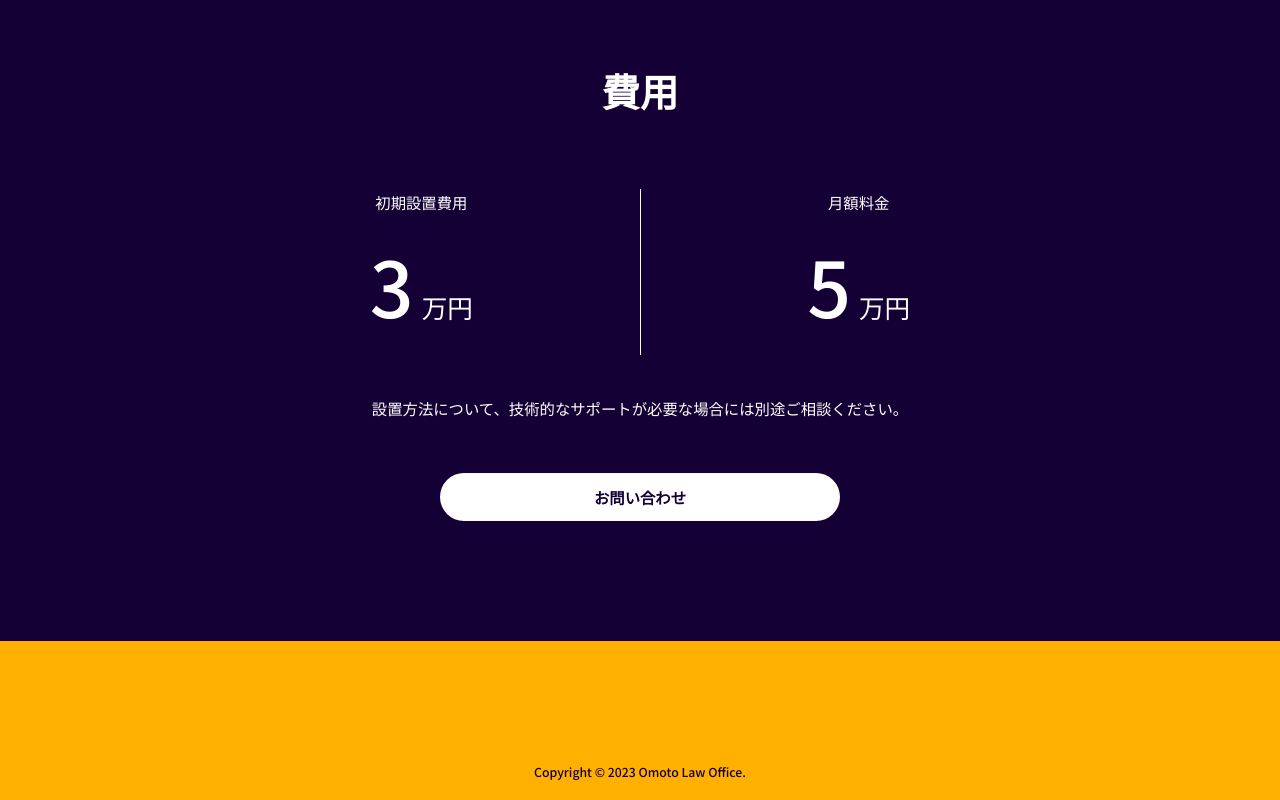
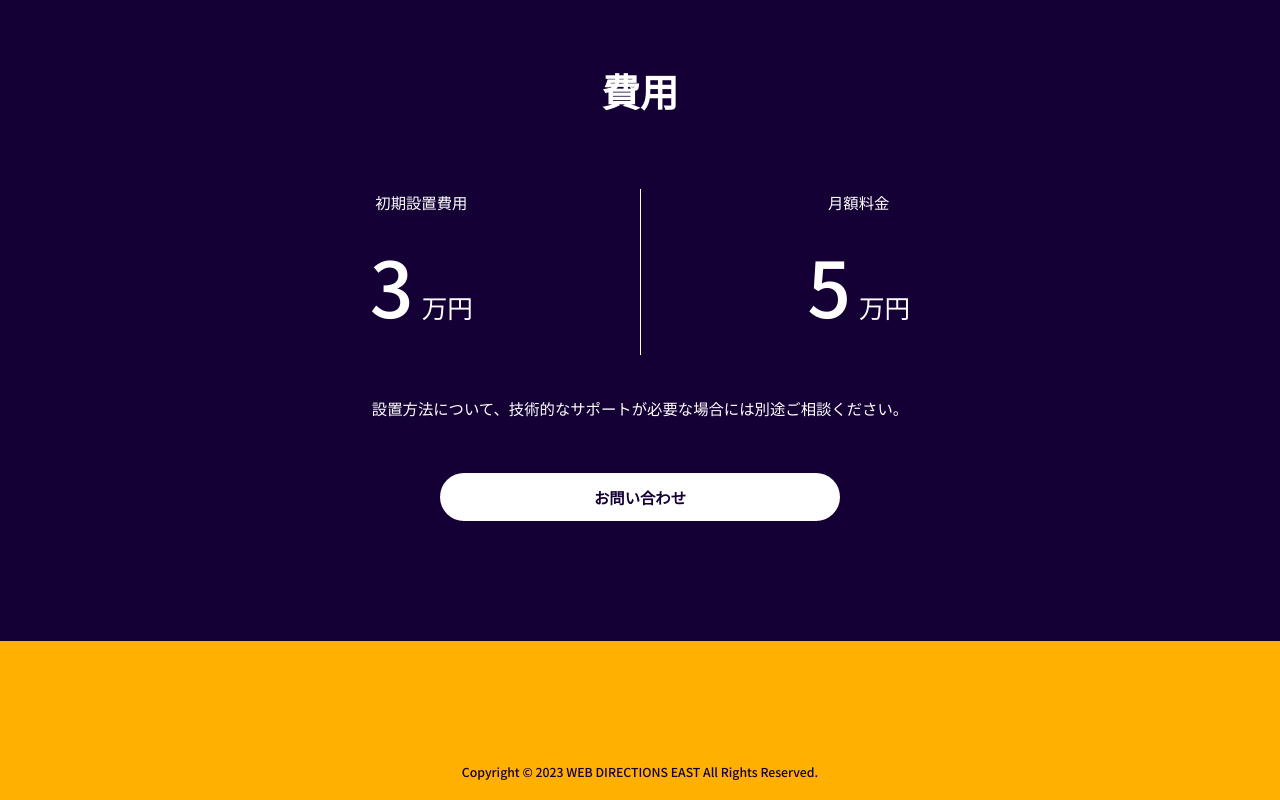
Before and after one commit to kosukeTerada/legabot-static, a plain HTML site: page index.html in a window 1280 px wide. Shown: the part 3781-4581 px from the top of the page. Drawn offline with Linux system fonts and the light colour scheme; a script that the page names is missing.

Commit message:
copyrightをWDEに変更

```diff
--- a/index.html
+++ b/index.html
@@ -131,7 +131,7 @@
             </div>
         </section>
     </main>
-    <footer><small>Copyright © 2023 Omoto Law Office.</small></footer>
+    <footer><small>Copyright © 2023 WEB DIRECTIONS EAST All Rights Reserved.</small></footer>
     <script src="https://app.legabot.jp/chatbot.js"></script>
 
 </body>
```
